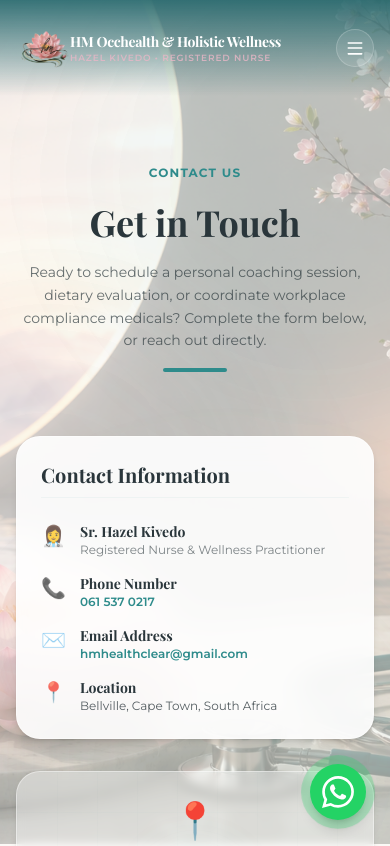
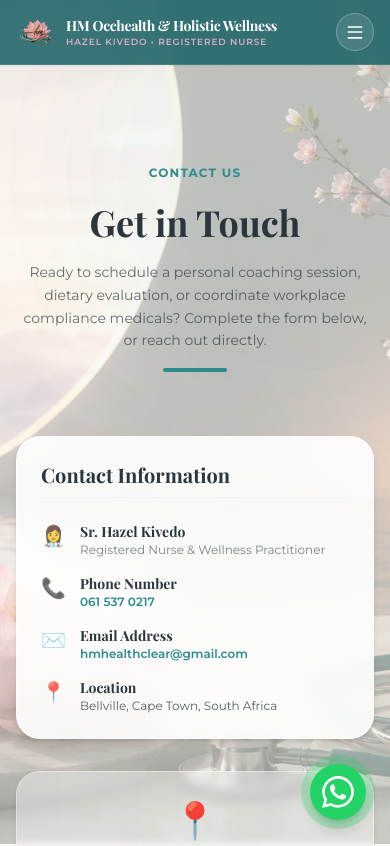
Before and after one commit to tinashekwande/HM-Health-wellness, a React (Vite) app: page /#/contact in a window 390 px wide. Shown: the top 846 px of the page. Built offline with nearby package versions, Linux system fonts and the light colour scheme; a web font is replaced by a local one.

Commit message:
fix: redesign header navigation layout, spacing, and responsive breakpoints

```diff
--- a/src/components/Header.jsx
+++ b/src/components/Header.jsx
@@ -16,146 +16,100 @@ export default function Header() {
       }
     };
     window.addEventListener('scroll', handleScroll, { passive: true });
-    // Run initially to set correct state
     handleScroll();
     return () => window.removeEventListener('scroll', handleScroll);
   }, []);
 
-  // Close mobile menu on path changes
+  // Close mobile menu on route change
   useEffect(() => {
     setMobileMenuOpen(false);
   }, [location.pathname]);
 
-  // Determine if header should have light/transparent styling
-  // Transparent on home page only — teal gradient on all other pages
-  const isLightHeader = isHome && !scrolled;
+  const navLinks = [
+    { name: 'Home', path: '/' },
+    { name: 'About', path: '/about' },
+    { name: 'Services', path: '/services' },
+    { name: 'Wellness', path: '/wellness' },
+    { name: 'Products', path: '/products' },
+    { name: 'Occupational Health', shortName: 'Occ Health', path: '/occupational-health' },
+    { name: 'Contact', path: '/contact' },
+  ];
 
   return (
     <header
       className={`fixed inset-x-0 top-0 z-50 transition-all duration-300 ${
-        isHome && !scrolled
-          ? 'bg-transparent py-5'
-          : 'bg-gradient-to-b from-brand-teal-deep/90 to-transparent py-5'
+        scrolled
+          ? 'bg-brand-teal-deep/95 backdrop-blur-md shadow-md border-b border-brand-teal/20 py-2.5'
+          : isHome
+          ? 'bg-gradient-to-b from-brand-teal-deep/85 via-brand-teal-deep/60 to-brand-teal-deep/20 backdrop-blur-sm border-b border-white/10 py-3 sm:py-3.5'
+          : 'bg-brand-teal-deep/90 backdrop-blur-md shadow-sm border-b border-white/10 py-3 sm:py-3.5'
       }`}
     >
       <div className="mx-auto max-w-7xl px-4 sm:px-6 lg:px-8">
-        <div className="flex items-center justify-between">
+        <div className="flex items-center justify-between gap-4 lg:gap-6 xl:gap-8">
 
           {/* Logo and Business Name */}
-          <Link to="/" className="flex items-center gap-1 group">
+          <Link to="/" className="flex items-center gap-2.5 sm:gap-3 group shrink-0">
             <img
               src="/3D logo.png"
               alt="HM Occhealth & Holistic Wellness Logo"
-              className={`object-contain transition-all duration-300 -mr-1.5 xs:-mr-3 sm:-mr-4 ${
-                isLightHeader ? 'w-28 h-18 sm:w-36 sm:h-24' : 'w-22 h-14 sm:w-24 sm:h-16'
+              className={`object-contain transition-all duration-300 shrink-0 ${
+                scrolled
+                  ? 'w-9 h-9 sm:w-10 sm:h-10'
+                  : 'w-10 h-10 sm:w-11 sm:h-11 xl:w-12 xl:h-12'
               }`}
             />
-            <div className="leading-tight">
-              <span
-                className={`block font-serif text-sm xs:text-base sm:text-lg md:text-xl font-bold tracking-tight transition-colors duration-300 ${
-                  isLightHeader ? 'text-white' : 'text-white'
-                }`}
-              >
-                HM Occhealth & Holistic Wellness
+            <div className="leading-tight shrink-0">
+              <span className="block font-serif text-sm sm:text-base xl:text-lg font-bold tracking-tight text-white transition-colors duration-300 whitespace-nowrap">
+                HM Occhealth &amp; Holistic Wellness
               </span>
-              <span
-                className={`block text-[9px] xs:text-xs tracking-widest font-semibold uppercase transition-colors duration-300 ${
-                  isLightHeader ? 'text-brand-pink/90' : 'text-brand-pink/80'
-                }`}
-              >
+              <span className="block text-[9px] sm:text-[10px] tracking-widest font-semibold uppercase text-brand-pink/90 transition-colors duration-300 whitespace-nowrap">
                 Hazel Kivedo • Registered Nurse
               </span>
             </div>
           </Link>
 
           {/* Desktop Navigation */}
-          <nav className="hidden md:flex items-center gap-6 text-sm font-medium">
+          <nav className="hidden lg:flex items-center gap-1 xl:gap-2 text-xs xl:text-sm font-medium">
+            {navLinks.map((link) => {
+              const isActive = location.pathname === link.path;
+              return (
                 <Link
-              to="/"
-              className={`transition-colors duration-200 py-1 border-b-2 ${
-                isHome
-                  ? 'text-white border-white'
-                  : 'text-white/80 hover:text-white border-transparent hover:border-white/50'
+                  key={link.path}
+                  to={link.path}
+                  className={`px-2.5 py-1.5 xl:px-3.5 xl:py-2 rounded-full transition-all duration-200 whitespace-nowrap ${
+                    isActive
+                      ? 'bg-white/20 text-white font-semibold shadow-sm backdrop-blur-sm'
+                      : 'text-white/85 hover:text-white hover:bg-white/10'
                   }`}
                 >
-              Home
+                  {link.shortName ? (
+                    <>
+                      <span className="lg:inline xl:hidden">{link.shortName}</span>
+                      <span className="hidden xl:inline">{link.name}</span>
+                    </>
+                  ) : (
+                    link.name
+                  )}
                 </Link>
-            <Link
-              to="/about"
-              className={`transition-colors duration-200 py-1 border-b-2 ${
-                location.pathname === '/about'
-                  ? 'text-white border-white'
-                  : 'text-white/80 hover:text-white border-transparent hover:border-white/50'
-              }`}
-            >
-              About
-            </Link>
-            <Link
-              to="/services"
-              className={`transition-colors duration-200 py-1 border-b-2 ${
-                location.pathname === '/services'
-                  ? 'text-white border-white'
-                  : 'text-white/80 hover:text-white border-transparent hover:border-white/50'
-              }`}
-            >
-              Services
-            </Link>
-            <Link
-              to="/wellness"
-              className={`transition-colors duration-200 py-1 border-b-2 ${
-                location.pathname === '/wellness'
-                  ? 'text-white border-white'
-                  : 'text-white/80 hover:text-white border-transparent hover:border-white/50'
-              }`}
-            >
-              Wellness
-            </Link>
-            <Link
-              to="/products"
-              className={`transition-colors duration-200 py-1 border-b-2 ${
-                location.pathname === '/products'
-                  ? 'text-white border-white'
-                  : 'text-white/80 hover:text-white border-transparent hover:border-white/50'
-              }`}
-            >
-              Products
-            </Link>
-            <Link
-              to="/occupational-health"
-              className={`transition-colors duration-200 py-1 border-b-2 ${
-                location.pathname === '/occupational-health'
-                  ? 'text-white border-white'
-                  : 'text-white/80 hover:text-white border-transparent hover:border-white/50'
-              }`}
-            >
-              Occupational Health
-            </Link>
+              );
+            })}
+          </nav>
+
+          {/* Consultation / Quote CTA */}
+          <div className="hidden sm:flex items-center shrink-0">
             <Link
               to="/contact"
-              className={`transition-colors duration-200 py-1 border-b-2 ${
-                location.pathname === '/contact'
-                  ? 'text-white border-white'
-                  : 'text-white/80 hover:text-white border-transparent hover:border-white/50'
-              }`}
-            >
-              Contact
-            </Link>
-          </nav>
-
-          {/* Consultation Booking CTA */}
-          <div className="hidden sm:flex items-center gap-4">
-            <Link
-              to="/contact"
-              className="inline-flex items-center justify-center text-sm font-semibold rounded-2xl px-5 py-2.5 transition-all duration-300 shadow-sm bg-white text-brand-teal-deep hover:bg-brand-pink hover:text-brand-charcoal hover:shadow-md"
+              className="inline-flex items-center justify-center text-xs xl:text-sm font-semibold rounded-full px-4 py-2 xl:px-5 xl:py-2.5 transition-all duration-300 shadow-md bg-white text-brand-teal-deep hover:bg-brand-pink hover:text-brand-charcoal hover:scale-105 shrink-0 whitespace-nowrap"
             >
               Request a Quote
             </Link>
           </div>
 
-          {/* Mobile Menu Button */}
+          {/* Mobile Menu Hamburger Button */}
           <button
             onClick={() => setMobileMenuOpen(!mobileMenuOpen)}
-            className="md:hidden p-2 rounded-full border border-white/20 bg-white/10 text-white hover:bg-white/20 transition-all"
+            className="lg:hidden p-2 sm:p-2.5 rounded-full border border-white/25 bg-white/10 text-white hover:bg-white/20 transition-all focus:outline-none focus:ring-2 focus:ring-white/40 shrink-0"
             aria-expanded={mobileMenuOpen}
             aria-label="Toggle Navigation Menu"
           >
@@ -175,90 +129,47 @@ export default function Header() {
 
       {/* Mobile Drawer Dropdown */}
       <div
-        className={`md:hidden absolute w-full bg-brand-warm-white shadow-lg transition-all duration-300 overflow-hidden ${
-          mobileMenuOpen ? 'max-h-[420px] py-4 border-b border-brand-teal/10' : 'max-h-0'
+        className={`lg:hidden absolute top-full left-0 w-full bg-brand-warm-white shadow-2xl border-b border-brand-teal/15 transition-all duration-300 overflow-hidden ${
+          mobileMenuOpen ? 'max-h-[500px] py-4 opacity-100' : 'max-h-0 py-0 opacity-0 pointer-events-none'
         }`}
       >
-        <div className="px-4 space-y-2 flex flex-col">
+        <div className="max-w-7xl mx-auto px-4 sm:px-6 space-y-1.5 flex flex-col">
+          {navLinks.map((link) => {
+            const isActive = location.pathname === link.path;
+            return (
               <Link
-            to="/"
+                key={link.path}
+                to={link.path}
                 onClick={() => setMobileMenuOpen(false)}
-            className={`px-3 py-2 rounded-xl text-sm font-medium transition-colors ${
-              isHome ? 'bg-brand-teal/10 text-brand-teal' : 'text-brand-charcoal/80 hover:bg-brand-teal/5'
+                className={`px-4 py-2.5 rounded-xl text-sm font-medium transition-all ${
+                  isActive
+                    ? 'bg-brand-teal text-white font-semibold shadow-sm'
+                    : 'text-brand-charcoal/85 hover:text-brand-teal hover:bg-brand-teal/10'
                 }`}
               >
-            Home
+                {link.name}
               </Link>
-          <Link
-            to="/about"
-            onClick={() => setMobileMenuOpen(false)}
-            className={`px-3 py-2 rounded-xl text-sm font-medium transition-colors ${
-              location.pathname === '/about' ? 'bg-brand-teal/10 text-brand-teal' : 'text-brand-charcoal/80 hover:bg-brand-teal/5'
-            }`}
-          >
-            About
-          </Link>
-          <Link
-            to="/services"
-            onClick={() => setMobileMenuOpen(false)}
-            className={`px-3 py-2 rounded-xl text-sm font-medium transition-colors ${
-              location.pathname === '/services' ? 'bg-brand-teal/10 text-brand-teal' : 'text-brand-charcoal/80 hover:bg-brand-teal/5'
-            }`}
-          >
-            Services
-          </Link>
-          <Link
-            to="/wellness"
-            onClick={() => setMobileMenuOpen(false)}
-            className={`px-3 py-2 rounded-xl text-sm font-medium transition-colors ${
-              location.pathname === '/wellness' ? 'bg-brand-teal/10 text-brand-teal' : 'text-brand-charcoal/80 hover:bg-brand-teal/5'
-            }`}
-          >
-            Wellness
-          </Link>
-          <Link
-            to="/products"
-            onClick={() => setMobileMenuOpen(false)}
-            className={`px-3 py-2 rounded-xl text-sm font-medium transition-colors ${
-              location.pathname === '/products' ? 'bg-brand-teal/10 text-brand-teal' : 'text-brand-charcoal/80 hover:bg-brand-teal/5'
-            }`}
-          >
-            Products
-          </Link>
-          <Link
-            to="/occupational-health"
-            onClick={() => setMobileMenuOpen(false)}
-            className={`px-3 py-2 rounded-xl text-sm font-medium transition-colors ${
-              location.pathname === '/occupational-health' ? 'bg-brand-teal/10 text-brand-teal' : 'text-brand-charcoal/80 hover:bg-brand-teal/5'
-            }`}
-          >
-            Occupational Health
-          </Link>
+            );
+          })}
+
+          <div className="pt-2 border-t border-brand-teal/10 mt-2 space-y-2">
             <Link
               to="/contact"
               onClick={() => setMobileMenuOpen(false)}
-            className={`px-3 py-2 rounded-xl text-sm font-medium transition-colors ${
-              location.pathname === '/contact' ? 'bg-brand-teal/10 text-brand-teal' : 'text-brand-charcoal/80 hover:bg-brand-teal/5'
-            }`}
-          >
-            Contact
-          </Link>
-          <Link
-            to="/contact"
-            onClick={() => setMobileMenuOpen(false)}
-            className="mt-2 text-center text-sm font-semibold rounded-2xl bg-brand-teal text-white py-3 px-4 shadow hover:bg-brand-teal-deep transition-all duration-200"
+              className="block text-center text-sm font-semibold rounded-xl bg-brand-teal text-white py-3 px-4 shadow-md hover:bg-brand-teal-deep transition-all duration-200"
             >
               Request a Quote
             </Link>
             <Link
               to="/dashboard"
               onClick={() => setMobileMenuOpen(false)}
-            className="text-center text-xs font-bold rounded-2xl bg-brand-charcoal/10 text-brand-charcoal py-2.5 px-4 border border-brand-charcoal/15 transition-all duration-200 hover:bg-brand-charcoal/20"
+              className="block text-center text-xs font-bold rounded-xl bg-brand-charcoal/10 text-brand-charcoal py-2.5 px-4 border border-brand-charcoal/15 transition-all duration-200 hover:bg-brand-charcoal/20"
             >
               🔐 Management Portal
             </Link>
           </div>
         </div>
+      </div>
     </header>
   );
 }
```
Lines whose indentation alone changed are shown as unchanged.
